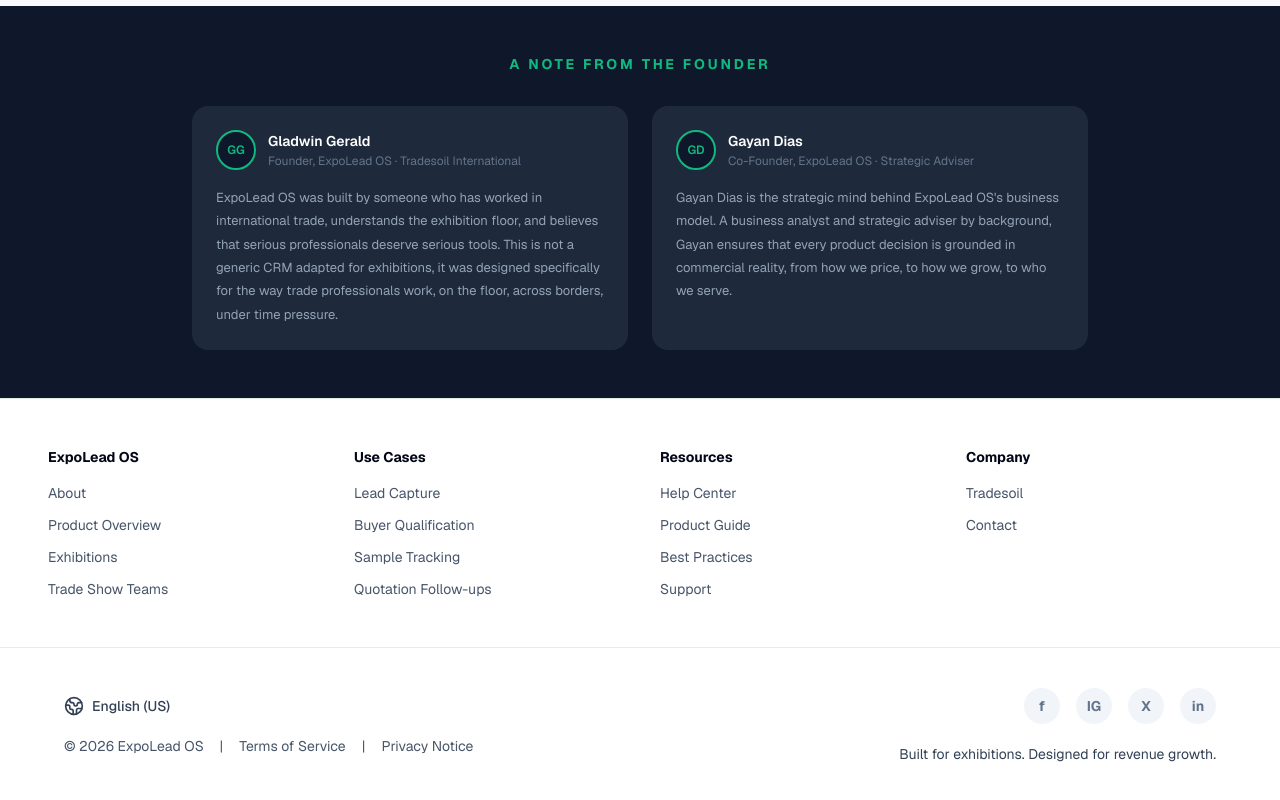
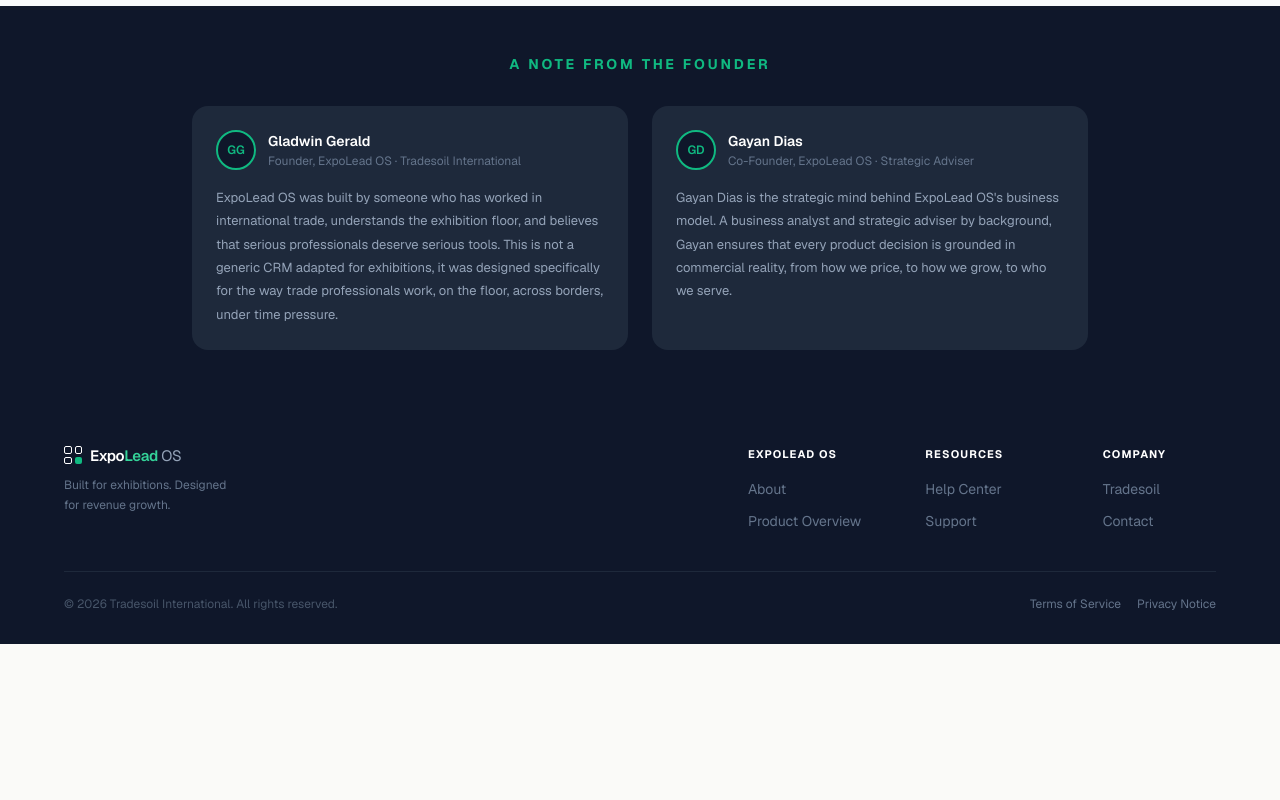
Before and after one commit to tradesoil-dev/expolead-os, a Next.js app: page / in a window 1280 px wide. Shown: the part 2997-3797 px from the top of the page. After the commit the page ends 3641 px from the top, so only its background shows below. Built offline with nearby package versions, Linux system fonts and the light colour scheme.

Commit message:
Footer: clean 3-column dark layout, remove dead links, wire Contact + Support to mailto

```diff
--- a/app/page.tsx
+++ b/app/page.tsx
@@ -666,55 +666,77 @@
         </div>
       </section>
 
-      {/* FOOTER LINKS */}
-      <section className="border-t border-emerald-900/10 bg-white px-8 py-12 lg:px-12">
-        <div className="grid gap-10 md:grid-cols-2 lg:grid-cols-4">
-          <div>
-            <h3 className="mb-4 text-sm font-bold text-slate-950">{t.footerLinks.col1.heading}</h3>
-            <div className="space-y-3 text-sm text-slate-600">{t.footerLinks.col1.items.map((item) => <p key={item}>{item}</p>)}</div>
+      {/* FOOTER */}
+      <footer className="bg-slate-900 px-8 pt-12 pb-8 lg:px-16">
+        {/* Top row: logo + columns */}
+        <div className="flex flex-col gap-10 lg:flex-row lg:justify-between lg:gap-16 pb-10 border-b border-slate-800">
+          {/* Logo + tagline */}
+          <div className="shrink-0">
+            <div className="flex items-center gap-2 mb-3">
+              <div className="grid grid-cols-2 gap-[3px] w-[18px] h-[18px] shrink-0">
+                <div className="rounded-[2px] border-[1.5px] border-white" />
+                <div className="rounded-[2px] border-[1.5px] border-white" />
+                <div className="rounded-[2px] border-[1.5px] border-white" />
+                <div className="rounded-[2px] bg-emerald-500" />
+              </div>
+              <span className="text-[15px] tracking-tight leading-none">
+                <span className="font-semibold text-white">Expo</span>
+                <span className="font-semibold text-emerald-400">Lead</span>
+                <span className="font-normal text-slate-400"> OS</span>
+              </span>
+            </div>
+            <p className="text-xs text-slate-500 leading-relaxed max-w-[180px]">{t.footer.tagline}</p>
           </div>
-          <div>
-            <h3 className="mb-4 text-sm font-bold text-slate-950">{t.footerLinks.col2.heading}</h3>
-            <div className="space-y-3 text-sm text-slate-600">{t.footerLinks.col2.items.map((item) => <p key={item}>{item}</p>)}</div>
-          </div>
-          <div>
-            <h3 className="mb-4 text-sm font-bold text-slate-950">{t.footerLinks.col3.heading}</h3>
-            <div className="space-y-3 text-sm text-slate-600">{t.footerLinks.col3.items.map((item) => <p key={item}>{item}</p>)}</div>
-          </div>
-          <div>
-            <h3 className="mb-4 text-sm font-bold text-slate-950">{t.footerLinks.col4.heading}</h3>
-            <div className="space-y-3 text-sm text-slate-600">
-              <a href="https://www.tradesoil.com" target="_blank" rel="noreferrer" className="hover:underline block">{t.footerLinks.col4.tradesoil}</a>
-              <p>{t.footerLinks.col4.contact}</p>
+
+          {/* Columns */}
+          <div className="grid grid-cols-2 gap-8 sm:grid-cols-3 lg:gap-16">
+            {/* ExpoLead OS */}
+            <div>
+              <p className="text-[11px] font-bold uppercase tracking-widest text-white mb-4">{t.footerLinks.col1.heading}</p>
+              <div className="flex flex-col gap-3">
+                <a href="#how-it-works" className="text-sm text-slate-500 hover:text-white transition-colors">
+                  {lang === "en" ? "About" : "关于我们"}
+                </a>
+                <a href="#how-it-works" className="text-sm text-slate-500 hover:text-white transition-colors">
+                  {lang === "en" ? "Product Overview" : "产品概览"}
+                </a>
+              </div>
+            </div>
+
+            {/* Resources */}
+            <div>
+              <p className="text-[11px] font-bold uppercase tracking-widest text-white mb-4">{t.footerLinks.col3.heading}</p>
+              <div className="flex flex-col gap-3">
+                <a href={`mailto:hello.expolead@tradesoil.com`} className="text-sm text-slate-500 hover:text-white transition-colors">
+                  {lang === "en" ? "Help Center" : "帮助中心"}
+                </a>
+                <a href={`mailto:hello.expolead@tradesoil.com`} className="text-sm text-slate-500 hover:text-white transition-colors">
+                  {lang === "en" ? "Support" : "支持"}
+                </a>
+              </div>
+            </div>
+
+            {/* Company */}
+            <div>
+              <p className="text-[11px] font-bold uppercase tracking-widest text-white mb-4">{t.footerLinks.col4.heading}</p>
+              <div className="flex flex-col gap-3">
+                <a href="https://www.tradesoil.com" target="_blank" rel="noreferrer" className="text-sm text-slate-500 hover:text-white transition-colors">
+                  {t.footerLinks.col4.tradesoil}
+                </a>
+                <a href="mailto:hello.expolead@tradesoil.com" className="text-sm text-slate-500 hover:text-white transition-colors">
+                  {t.footerLinks.col4.contact}
+                </a>
+              </div>
             </div>
           </div>
         </div>
-      </section>
 
-      {/* FOOTER */}
-      <footer className="border-t border-emerald-900/10 bg-white px-8 py-10 lg:px-16">
-        <div className="flex flex-col gap-8 lg:flex-row lg:items-center lg:justify-between">
-          <div>
-            <div className="mb-5 flex items-center gap-2 text-sm font-medium text-slate-700">
-              <Globe2 className="h-5 w-5" />
-              {t.footer.lang}
-            </div>
-            <div className="flex flex-wrap items-center gap-x-4 gap-y-2 text-sm text-slate-600">
-              <span>© 2026 ExpoLead OS</span>
-              <span>|</span>
-              <Link href="/terms" className="hover:text-emerald-700">{t.footer.terms}</Link>
-              <span>|</span>
-              <Link href="/privacy" className="hover:text-emerald-700">{t.footer.privacy}</Link>
-            </div>
-          </div>
-          <div className="flex flex-col gap-5 lg:items-end">
-            <div className="flex items-center gap-4 text-slate-500">
-              <span className="flex h-9 w-9 items-center justify-center rounded-full bg-slate-100 text-sm font-bold">f</span>
-              <span className="flex h-9 w-9 items-center justify-center rounded-full bg-slate-100 text-sm font-bold">IG</span>
-              <span className="flex h-9 w-9 items-center justify-center rounded-full bg-slate-100 text-sm font-bold">X</span>
-              <span className="flex h-9 w-9 items-center justify-center rounded-full bg-slate-100 text-sm font-bold">in</span>
-            </div>
-            <p className="text-sm text-slate-700">{t.footer.tagline}</p>
+        {/* Bottom bar */}
+        <div className="flex flex-col gap-3 sm:flex-row sm:items-center sm:justify-between pt-6">
+          <p className="text-xs text-slate-600">© 2026 Tradesoil International. All rights reserved.</p>
+          <div className="flex flex-wrap gap-4">
+            <Link href="/terms" className="text-xs text-slate-500 hover:text-white transition-colors">{t.footer.terms}</Link>
+            <Link href="/privacy" className="text-xs text-slate-500 hover:text-white transition-colors">{t.footer.privacy}</Link>
           </div>
         </div>
       </footer>
```
